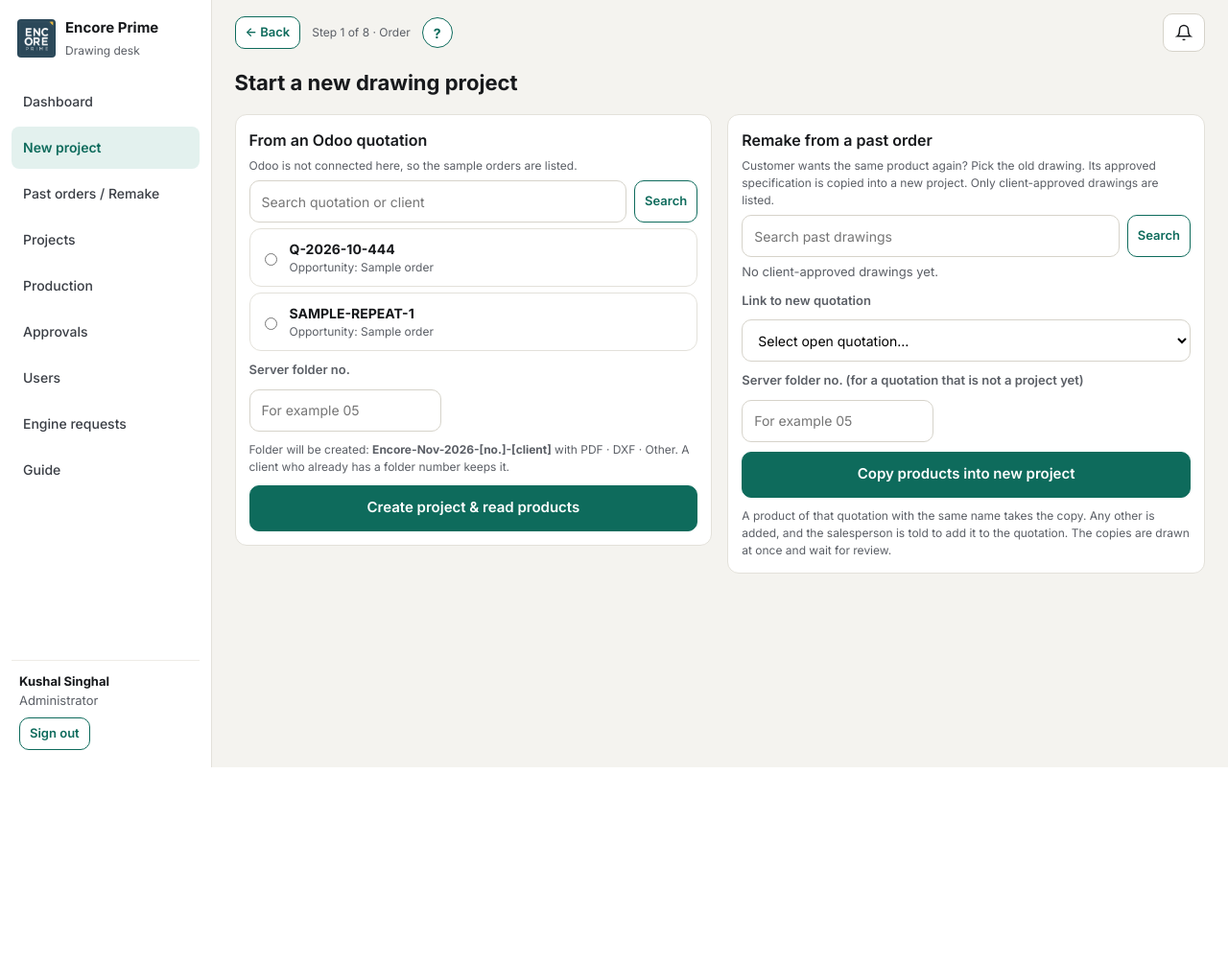
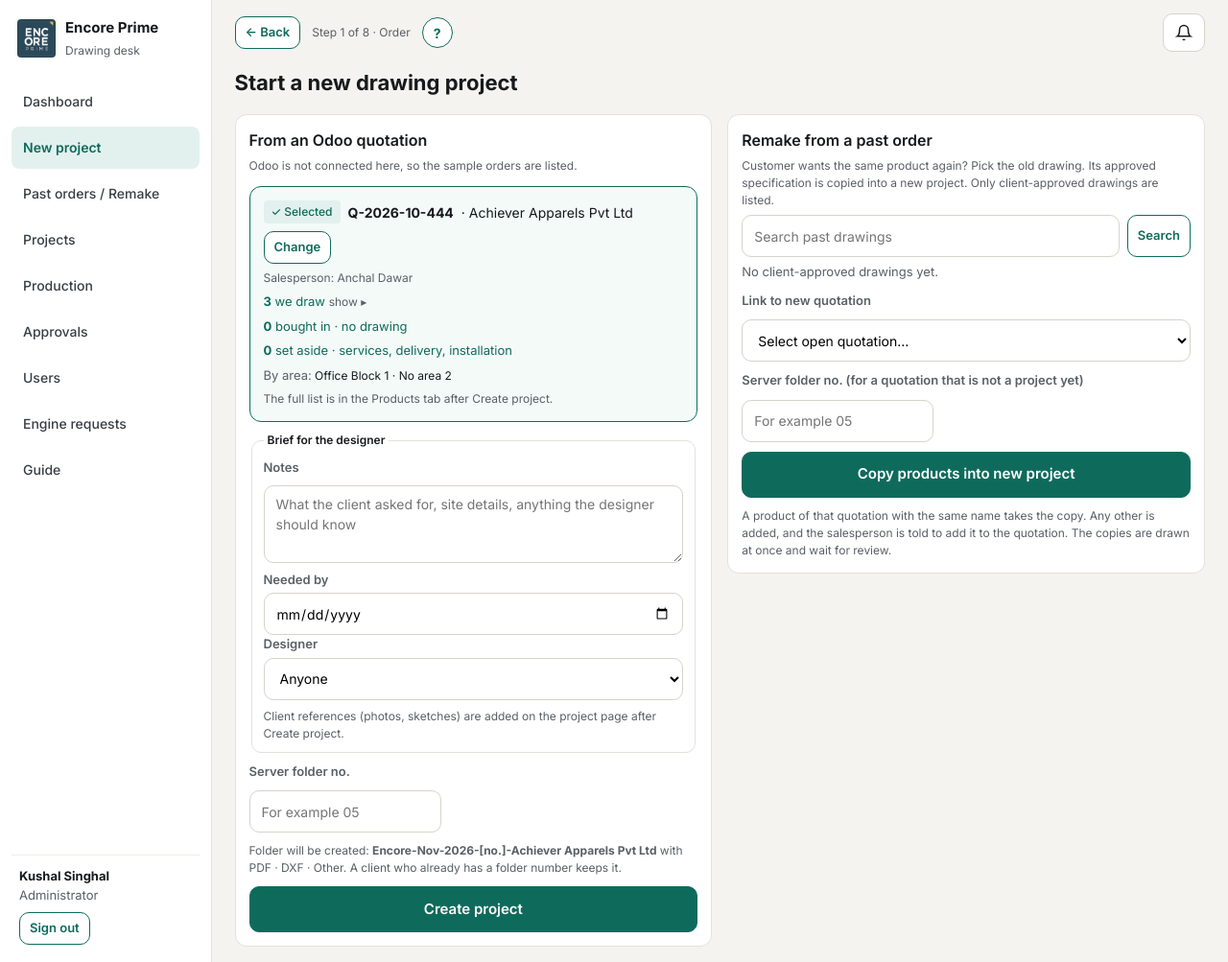
Before and after one commit to kushal881/encore-desk, a FastAPI app: page /new?ref=Q-2026-10-444 in a window 1280 px wide. Shown: the whole page at 96% size. Before the commit the page ends 800 px from the top, so only its background shows below. Run offline with FastAPI, Linux system fonts and the light colour scheme; the visitor is signed in with stand-in values (Sample User, id 1); data comes from the database, SQL or seed files in the repository; data that the repository does not hold is empty; some libraries are stand-ins or nearby versions.

Commit message:
New project: quotation results as you type, Selected card with line counts, brief for the designer; dashboard search uses the same results (issue #86)
Co-Authored-By: Claude Opus 5.5 <noreply@anthropic.com>
Claude-Session: https://claude.ai/code/session_01BGvhtzVS23fxymWEfaFpbz

```diff
--- a/desk/app.py
+++ b/desk/app.py
@@ -425,7 +425,15 @@ def home(request: Request, show: str = "active", focus: str = "", tour: int = 0,
 
 @app.post("/open")
 def open_order(ref: str = Form(...), user=User):
-    return RedirectResponse("/orders/%s" % ref.strip(), status_code=303)
+    """The dashboard box: a project on the desk or a quotation number opens; a name ("sudeva") goes to the search
+    results on New project instead of a "not found" page (issue #86)."""
+    from urllib.parse import quote
+    ref = ref.strip()
+    with db.Session() as s:
+        on_desk = s.scalar(select(db.Order).where(db.Order.source_ref == ref)) is not None
+    if on_desk or re.search(r"\d", ref):
+        return RedirectResponse("/orders/%s" % quote(ref), status_code=303)
+    return RedirectResponse("/new?q=%s" % quote(ref), status_code=303)
 
 
 def _finish_gap(l):
--- a/desk/db.py
+++ b/desk/db.py
@@ -98,6 +98,9 @@ class Order(Base):
     archived_at: Mapped[datetime.datetime | None] = mapped_column(DateTime(timezone=True), nullable=True)  # taken off the active lists (issue #50)
     archived_by: Mapped[str] = mapped_column(String(120), default="")
     archived_reason: Mapped[str] = mapped_column(Text, default="")
+    brief: Mapped[str] = mapped_column(Text, default="")                      # issue #86: the brief for the designer, from New project
+    needed_by: Mapped[str] = mapped_column(String(40), default="")
+    designer: Mapped[str] = mapped_column(String(120), default="")
     client: Mapped[Client] = relationship()
     lines: Mapped[list["OrderLine"]] = relationship(order_by="OrderLine.no", cascade="all, delete-orphan")
     messages: Mapped[list["Message"]] = relationship(order_by="Message.id", cascade="all, delete-orphan")
--- /dev/null
+++ b/desk/static/qsearch.js
@@ -0,0 +1,68 @@
+/* Quotation search as you type (issue #86), used by New project and the dashboard.
+   <input data-qsearch data-results="ID" [data-pick="ID"]>  results from /new/search after 2 letters and a short pause.
+   Up / Down move, Enter selects, Esc clears. Without data-pick, Select goes to /new?ref=…; with it, the Selected card
+   from /new/pick is put into that element. A quotation already on the desk opens instead. */
+(function () {
+  function esc(s) { return String(s == null ? '' : s).replace(/[&<>"]/g, function (c) { return {'&': '&amp;', '<': '&lt;', '>': '&gt;', '"': '&quot;'}[c]; }); }
+  function hi(s, q) {                        /* the matching letters in bold */
+    var t = String(s || ''), i = t.toLowerCase().indexOf(q.toLowerCase());
+    return i < 0 ? esc(t) : esc(t.slice(0, i)) + '<mark>' + esc(t.slice(i, i + q.length)) + '</mark>' + esc(t.slice(i + q.length));
+  }
+  function money(n, cur) { return n ? (cur === 'INR' || !cur ? '₹ ' : cur + ' ') + Math.round(n).toLocaleString('en-IN') : ''; }
+  document.querySelectorAll('[data-qsearch]').forEach(function (inp) {
+    var box = document.getElementById(inp.getAttribute('data-results')), pickId = inp.getAttribute('data-pick'), timer = null, cur = -1, last = '', seq = 0;
+    if (!box) return;
+    function items() { return [].slice.call(box.querySelectorAll('.qres')); }
+    function mark(n) { var it = items(); it.forEach(function (x, i) { x.classList.toggle('on', i === n); x.setAttribute('aria-selected', i === n ? 'true' : 'false'); }); cur = n; if (it[n]) it[n].scrollIntoView({block: 'nearest'}); }
+    function clear() { box.innerHTML = ''; cur = -1; last = ''; inp.setAttribute('aria-expanded', 'false'); }
+    function choose(el) {
+      if (!el) return;
+      var ref = el.getAttribute('data-ref');
+      if (el.getAttribute('data-desk') === '1') { location.href = '/orders/' + encodeURIComponent(ref); return; }
+      if (!pickId) { location.href = '/new?ref=' + encodeURIComponent(ref); return; }
+      var to = document.getElementById(pickId);
+      to.innerHTML = '<div class="sub small">Reading ' + esc(ref) + ' …</div>';
+      fetch('/new/pick?ref=' + encodeURIComponent(ref), {credentials: 'same-origin'}).then(function (r) { return r.text(); }).then(function (h) {
+        to.innerHTML = h; clear(); inp.value = ''; inp.closest('.qsbox') && (inp.closest('.qsbox').style.display = 'none');
+        document.dispatchEvent(new CustomEvent('qpicked', {detail: {ref: ref}}));
+      });
+    }
+    function run() {
+      var q = inp.value.trim();
+      if (q.length < 2) { clear(); if (q.length === 1) box.innerHTML = '<div class="sub small" style="padding:8px">Type one more letter…</div>'; return; }
+      if (q === last) return;
+      last = q; var my = ++seq;
+      box.innerHTML = '<div class="sub small" style="padding:8px">Searching…</div>';
+      fetch('/new/search?q=' + encodeURIComponent(q), {credentials: 'same-origin'}).then(function (r) { return r.json(); }).then(function (d) {
+        if (my !== seq) return;                                     /* an older answer: a newer search is on its way */
+        var h = d.note ? '<div class="sub small" role="status" style="padding:8px;color:#9A4508">' + esc(d.note) + '</div>' : '';
+        if (!d.results.length) h += '<div class="sub small" style="padding:8px">No quotation or client matches “' + esc(q) + '”.</div>';
+        d.results.forEach(function (r) {
+          h += '<div class="qres" role="option" data-ref="' + esc(r.ref) + '" data-desk="' + (r.on_desk ? 1 : 0) + '">' +
+            '<span style="flex-grow:1;min-width:0"><b>' + hi(r.ref, q) + '</b> · ' + hi(r.client, q) +
+            '<span class="sub small" style="display:block">' + esc([r.kind, r.date, money(r.amount, r.currency), r.lines + ' line' + (r.lines === 1 ? '' : 's'), r.salesperson].filter(Boolean).join(' · ')) + '</span></span>' +
+            (r.on_desk ? '<span class="small" style="white-space:nowrap">Already on the desk · <a href="/orders/' + encodeURIComponent(r.ref) + '">Open ›</a></span>'
+                       : '<button type="button" class="sm">Select</button>') + '</div>';
+        });
+        box.innerHTML = h; inp.setAttribute('aria-expanded', 'true'); cur = -1;
+        items().forEach(function (el, i) { el.addEventListener('click', function (e) { if (e.target.tagName === 'A') return; choose(el); }); el.addEventListener('mouseenter', function () { mark(i); }); });
+      }).catch(function () { if (my === seq) box.innerHTML = '<div class="sub small" style="padding:8px;color:#9A4508">The search could not be done just now. Try again.</div>'; });
+    }
+    inp.setAttribute('role', 'combobox'); inp.setAttribute('aria-controls', box.id); inp.setAttribute('aria-expanded', 'false'); inp.setAttribute('autocomplete', 'off');
+    box.setAttribute('role', 'listbox');
+    inp.addEventListener('input', function () { clearTimeout(timer); timer = setTimeout(run, 250); });
+    inp.addEventListener('keydown', function (e) {
+      var it = items();
+      if (e.key === 'ArrowDown' && it.length) { e.preventDefault(); mark(Math.min(it.length - 1, cur + 1)); }
+      else if (e.key === 'ArrowUp' && it.length) { e.preventDefault(); mark(Math.max(0, cur - 1)); }
+      else if (e.key === 'Enter' && it.length) { e.preventDefault(); choose(it[cur >= 0 ? cur : 0]); }
+      else if (e.key === 'Escape') { inp.value = ''; clear(); }
+    });
+  });
+  document.addEventListener('click', function (e) {                 /* "Change" on the Selected card */
+    if (!e.target.closest('[data-qchange]')) return;
+    var card = e.target.closest('[data-qsel]'); if (card) card.innerHTML = '';
+    document.querySelectorAll('.qsbox').forEach(function (b) { b.style.display = ''; var i = b.querySelector('[data-qsearch]'); if (i) i.focus(); });
+    document.dispatchEvent(new CustomEvent('qpicked', {detail: {ref: ''}}));
+  });
+})();
--- /dev/null
+++ b/desk/templates/_newpick.html
@@ -0,0 +1,22 @@
+{# The green "Selected" card on New project (issue #86). ref, on_desk, c = line_counts(ref) or None #}
+{% if on_desk %}
+<div class="card" style="border-color:#0E6B5C;gap:4px"><b>{{ ref }}</b><span>Already on the desk · <a href="/orders/{{ ref }}">Open &rsaquo;</a></span>
+  <button type="button" class="sm" data-qchange style="align-self:flex-start">Change</button></div>
+{% elif c is none %}
+<div class="card" role="alert" style="border-color:#B91C1C;gap:4px"><b>{{ ref }}</b><span>This quotation was not found.</span><button type="button" class="sm" data-qchange style="align-self:flex-start">Change</button></div>
+{% elif c.error %}
+<div class="card" role="alert" style="border-color:#D97706;gap:4px"><b>{{ ref }}</b><span>{{ c.error }}</span><button type="button" class="sm" data-qchange style="align-self:flex-start">Change</button></div>
+{% else %}
+<div class="card" id="selcard" style="border-color:#0E6B5C;background:#F3FAF8;gap:6px">
+  <input type="hidden" name="ref" value="{{ c.ref }}" data-client="{{ c.client }}">
+  <div style="display:flex;gap:8px;align-items:center;flex-wrap:wrap"><span class="tag ok">&#10003; Selected</span><b>{{ c.ref }}</b><span>· {{ c.client }}</span>
+    <span style="flex-grow:1"></span><button type="button" class="sm" data-qchange>Change</button></div>
+  {% if c.salesperson %}<div class="sub small">Salesperson: {{ c.salesperson }}</div>{% endif %}
+  {% for key, label in (('drawn', 'we draw'), ('bought', 'bought in · no drawing'), ('aside', 'set aside · services, delivery, installation')) %}{% set rows = c[key] %}
+  <details class="cnt"><summary><b>{{ rows|length }}</b> {{ label }}{% if rows %} <span class="sub small">show &#9656;</span>{% endif %}</summary>
+    {% if rows %}<div class="small" style="max-height:180px;overflow:auto;padding:4px 0 0 18px">{% for no, name, qty, why in rows %}<div>{% if no %}Product {{ no }} · {% endif %}{{ name }} · qty {{ '%g'|format(qty) }}{% if why and key == 'aside' %} <span class="sub">({{ why|lower }})</span>{% endif %}</div>{% endfor %}</div>{% endif %}
+  </details>{% endfor %}
+  {% if c.areas %}<div class="small"><span class="sub">By area:</span> {% for a, n in c.areas %}{{ a }} {{ n }}{{ ' · ' if not loop.last }}{% endfor %}</div>{% endif %}
+  <div class="sub small">The full list is in the Products tab after Create project.</div>
+</div>
+{% endif %}
--- a/desk/templates/dashboard.html
+++ b/desk/templates/dashboard.html
@@ -83,9 +83,12 @@
       {% endif %}
       <form class="row" method="post" action="/open">
         <label class="sr" for="ref">Quotation or order number</label>
-        <input type="text" id="ref" name="ref" required placeholder="{{ 'Or type any quotation number, for example Q-2026-11-504' if odoo_on else 'Order number' }}">
+        <input type="search" id="ref" name="ref" required placeholder="{{ 'Type a quotation number or client, for example sudeva' if odoo_on else 'Order number or client' }}" data-qsearch data-results="dqres">
         <button class="primary">Open</button>
       </form>
+      <style>.qres{display:flex;gap:10px;align-items:center;padding:8px 10px;border-radius:8px;cursor:pointer}.qres.on,.qres:hover{background:#F3FAF8;outline:1px solid #BFE0D6}.qres mark{background:#FDF1E2;color:inherit;padding:0}#ref{font:inherit;min-height:44px;border-radius:10px;padding:0 12px;border:1px solid #D6D3CA;background:#fff;flex:1 1 180px;min-width:0;box-sizing:border-box}</style>
+      <div id="dqres" style="display:flex;flex-direction:column;gap:2px;max-height:320px;overflow-y:auto"></div>
+      <script src="/static/qsearch.js"></script>
       <div class="sub small">{% if not odoo_on %}Odoo is not connected yet, so only sample orders can be opened. {% endif %}{% if samples %}Sample orders for practice: {% for r in samples %}<a href="/orders/{{ r }}">{{ r }}</a>{{ ', ' if not loop.last }}{% endfor %}.{% endif %}</div>
       {% if odoo %}<div class="sub small"><b>Odoo:</b> {{ odoo }}</div>{% endif %}
     </div>
--- a/desk/templates/newproject.html
+++ b/desk/templates/newproject.html
@@ -10,27 +10,40 @@
     <div class="card" style="flex:1 1 420px">
       <div style="font-weight:600;font-size:16px">From an Odoo quotation</div>
       <div class="sub small">{% if odoo_on %}Only quotations whose opportunity is still open are listed. Won or lost ones are hidden, and so are quotations that are already projects.{% else %}Odoo is not connected here, so the sample orders are listed.{% endif %}</div>
-      <form class="row" method="get" action="/new">
+      <style>.qres{display:flex;gap:10px;align-items:center;padding:8px 10px;border-radius:8px;cursor:pointer}.qres.on,.qres:hover{background:#F3FAF8;outline:1px solid #BFE0D6}
+      .qres mark{background:#FDF1E2;color:inherit;padding:0}.cnt>summary{cursor:pointer;list-style:none}
+      #q,#needed_by{font:inherit;min-height:44px;border-radius:10px;padding:0 12px;border:1px solid #D6D3CA;background:#fff;flex:1 1 180px;min-width:0;box-sizing:border-box}#notes{font:inherit;border-radius:10px;padding:8px 12px;border:1px solid #D6D3CA}#designer,#needed_by{flex:0 0 auto}</style>
+      {# issue #86: results as you type (2 letters), Select puts the quotation in a green card; without JavaScript the form below still searches #}
+      <form class="row qsbox" method="get" action="/new" {{ 'style=display:none' if sel }}>
         <label class="sr" for="q">Search quotation or client</label>
-        <input type="text" id="q" name="q" value="{{ q }}" placeholder="Search quotation or client">
-        <input type="hidden" name="p" value="{{ p }}"><button class="sm">Search</button>
+        <input type="search" id="q" name="q" value="{{ q }}" placeholder="Type a quotation number or client, for example sudeva" data-qsearch data-results="qresults" data-pick="qsel">
+        <noscript><button class="sm">Search</button></noscript>
       </form>
+      <div id="qresults" style="display:flex;flex-direction:column;gap:2px;max-height:380px;overflow-y:auto">
+        {% if q and not sel %}{% if note %}<div class="sub small" role="status" style="color:#9A4508">{{ note }}</div>{% endif %}
+        {% for r in results %}<div class="qres"><span style="flex-grow:1"><b>{{ r.ref }}</b> · {{ r.client }}<span class="sub small" style="display:block">{{ r.kind }}{{ ' · ' ~ r.date if r.date }} · {{ r.lines }} lines{{ ' · ' ~ r.salesperson if r.salesperson }}</span></span>
+          {% if r.on_desk %}<span class="small">Already on the desk · <a href="/orders/{{ r.ref }}">Open &rsaquo;</a></span>{% else %}<a class="btn sm" href="/new?ref={{ r.ref|urlencode }}">Select</a>{% endif %}</div>
+        {% else %}<div class="sub small">{{ 'Type at least 2 letters.' if q|length < 2 else 'No quotation or client matches “%s”.'|format(q) }}</div>{% endfor %}{% endif %}
+      </div>
       <form method="post" action="/new" id="startform" style="display:flex;flex-direction:column;gap:10px">
-        {% if quotes %}
-        <div role="radiogroup" aria-label="Quotation" style="display:flex;flex-direction:column;gap:6px;max-height:360px;overflow-y:auto">
-          {% for x in quotes %}
-          <label class="card" style="flex-direction:row;align-items:center;gap:10px;padding:10px;cursor:pointer">
-            <input type="radio" name="ref" value="{{ x.ref }}" data-client="{{ x.client }}" required {{ 'checked' if loop.first and quotes|length == 1 }}>
-            <span><b>{{ x.ref }}</b>{% if x.client %} · {{ x.client }}{% endif %}<span class="sub small" style="display:block">Opportunity: {{ x.stage }}</span></span>
-          </label>
-          {% endfor %}
-        </div>
-        {% else %}<div class="sub">{{ 'No open quotation matches.' if q else 'No open quotations are waiting.' }}</div>{% endif %}
+        <div id="qsel" data-qsel>{% if sel %}{% with ref=sel, on_desk=sel_on_desk, c=counts %}{% include "_newpick.html" %}{% endwith %}{% endif %}</div>
+        <div class="sub small" id="qhint" {{ 'hidden' if sel }}>Results show as you type. {% if quotes %}Open quotations not on the desk yet: {% for x in quotes[:6] %}<a href="/new?ref={{ x.ref|urlencode }}">{{ x.ref }}</a>{{ ', ' if not loop.last }}{% endfor %}.{% endif %}</div>
+        <fieldset id="brief" style="border:1px solid #E3E1DA;border-radius:10px;padding:10px 12px;display:flex;flex-direction:column;gap:8px">
+          <legend class="small" style="font-weight:600;padding:0 4px">Brief for the designer</legend>
+          <label for="notes" class="label">Notes</label>
+          <textarea id="notes" name="notes" rows="3" placeholder="What the client asked for, site details, anything the designer should know"></textarea>
+          <div class="row" style="gap:10px;align-items:flex-end">
+            <div style="display:flex;flex-direction:column;gap:4px;flex:1 1 160px"><label for="needed_by" class="label">Needed by</label><input type="date" id="needed_by" name="needed_by"></div>
+            <div style="display:flex;flex-direction:column;gap:4px;flex:1 1 160px"><label for="designer" class="label">Designer</label>
+              <select id="designer" name="designer"><option value="">Anyone</option>{% for d in designers %}<option>{{ d }}</option>{% endfor %}</select></div>
+          </div>
+          <div class="sub small">Client references (photos, sketches) are added on the project page after Create project.</div>
+        </fieldset>
         <label for="folder_no" class="label">Server folder no.</label>
         <input type="text" id="folder_no" name="folder_no" inputmode="numeric" pattern="[0-9]{1,2}" placeholder="For example 05" style="flex:0 0 auto;max-width:200px">
         <div class="sub small">Folder will be created: <b id="fname">Encore-{{ today.strftime('%b') }}-{{ today.year }}-[no.]-[client]</b> with PDF · DXF · Other.
           A client who already has a folder number keeps it.</div>
-        <button class="primary big" {{ 'disabled' if not quotes }}>Create project &amp; read products</button>
+        <button class="primary big" id="createbtn" {{ 'disabled' if not (sel and counts and not counts.error) }}>Create project</button>
       </form>
     </div>
 
@@ -72,10 +85,12 @@
 </div>
 <script>
 (function(){var f=document.getElementById('folder_no'),out=document.getElementById('fname'),base='Encore-{{ today.strftime("%b") }}-{{ today.year }}-';
-function upd(){var r=document.querySelector('input[name=ref]:checked'),n=(f.value||'').trim();if(/^\d{1,2}$/.test(n)){n=('0'+n).slice(-2)}else{n='[no.]'}
+function upd(){var r=document.querySelector('#selcard input[name=ref]'),n=(f.value||'').trim();if(/^\d{1,2}$/.test(n)){n=('0'+n).slice(-2)}else{n='[no.]'}
 out.textContent=base+n+'-'+((r&&r.getAttribute('data-client'))||'[client]');}
-f&&f.addEventListener('input',upd);document.querySelectorAll('input[name=ref]').forEach(function(x){x.addEventListener('change',upd)});upd();
+f&&f.addEventListener('input',upd);upd();
+document.addEventListener('qpicked',function(){var ok=!!document.querySelector('#selcard input[name=ref]');document.getElementById('createbtn').disabled=!ok;document.getElementById('qhint').hidden=!!document.querySelector('#qsel .card');upd();});
 var b=document.getElementById('copybtn');function cnt(){var n=document.querySelectorAll('.pick:checked').length;if(b)b.textContent=n?('Copy '+n+' product'+(n==1?'':'s')+' into new project'):'Copy products into new project';}
 document.querySelectorAll('.pick').forEach(function(x){x.addEventListener('change',cnt)});})();
 </script>
+<script src="/static/qsearch.js"></script>
 {% endblock %}
```
Also changed, not shown: desk/newproject.py (+102 -7 lines), desk/sources/odoo.py (+11 -0 lines), tests/test_newproject.py (+2 -1 lines), tests/test_newproject_live.py (added, +123 -0 lines).
